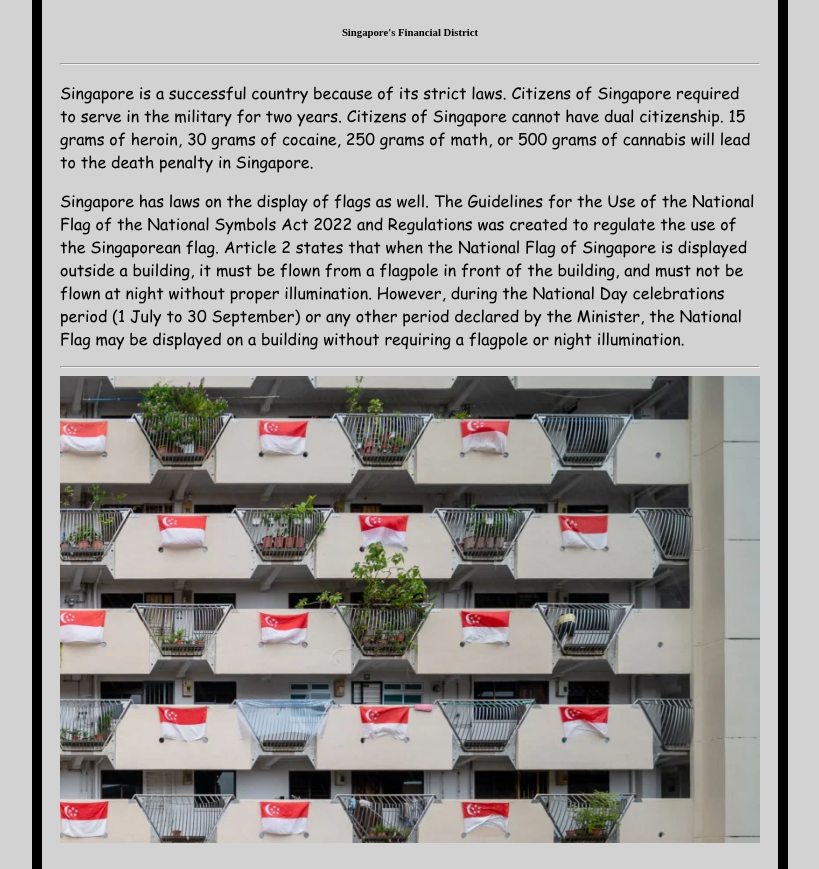
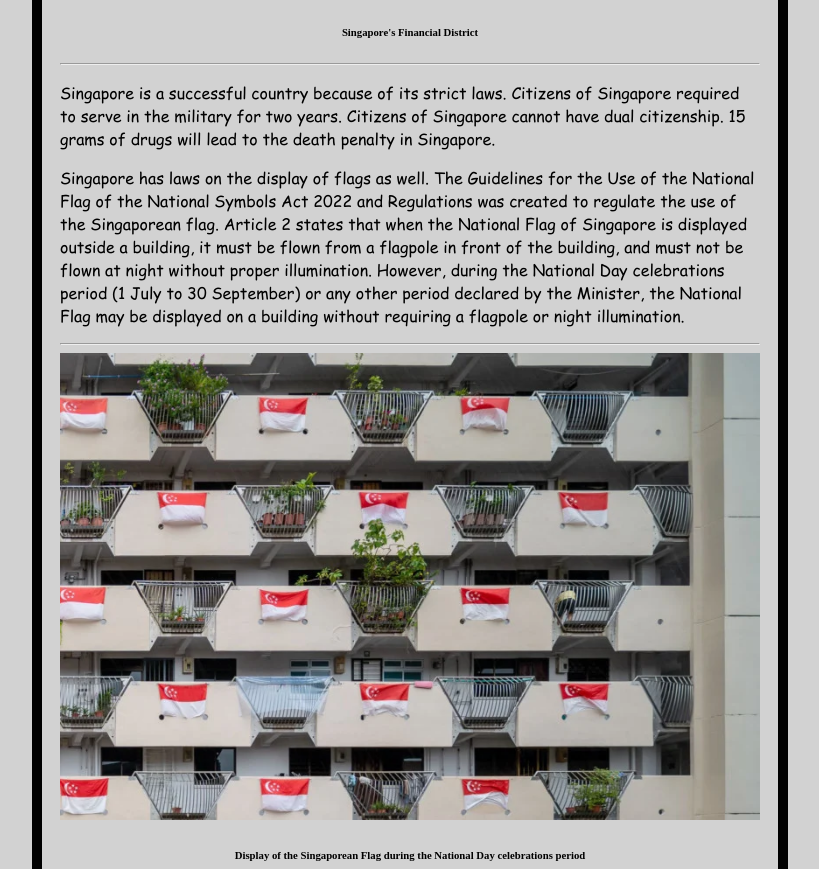
Before and after one commit to hanson-hason/my-3-most-favourite-things, a plain HTML site: page index.html in a window 1280 px wide. Shown: the part 1574-2443 px from the top of the page, without its empty margins (230-1049 px from the left). Drawn offline with Linux system fonts and the light colour scheme.

Commit message:
Update index.html
shortened one paragraph

```diff
--- a/index.html
+++ b/index.html
@@ -26,7 +26,7 @@
         <img src = "Image/aerial-view-hyperlapse-4k-of-singapore-city-skyline-video.jpg" width="700">
         <h6>Singapore's Financial District</h6>
         <hr>
-        <p>Singapore is a successful country because of its strict laws. Citizens of Singapore required to serve in the military for two years. Citizens of Singapore cannot have dual citizenship. 15 grams of heroin, 30 grams of cocaine, 250 grams of math, or 500 grams of cannabis will lead to the death penalty in Singapore.</p>
+        <p>Singapore is a successful country because of its strict laws. Citizens of Singapore required to serve in the military for two years. Citizens of Singapore cannot have dual citizenship. 15 grams of drugs will lead to the death penalty in Singapore.</p>
         <p>Singapore has laws on the display of flags as well. The Guidelines for the Use of the National Flag of the National Symbols Act 2022 and Regulations was created to regulate the use of the Singaporean flag. Article 2 states that when the National Flag of Singapore is displayed outside a building, it must be flown from a flagpole in front of the building, and must not be flown at night without proper illumination. However, during the National Day celebrations period (1 July to 30 September) or any other period declared by the Minister, the National Flag may be displayed on a building without requiring a flagpole or night illumination.</p>
         <hr>
         <img src = "Image/2021-07-12_Laowa-14mm-at-f5.webp" width="700">
```
